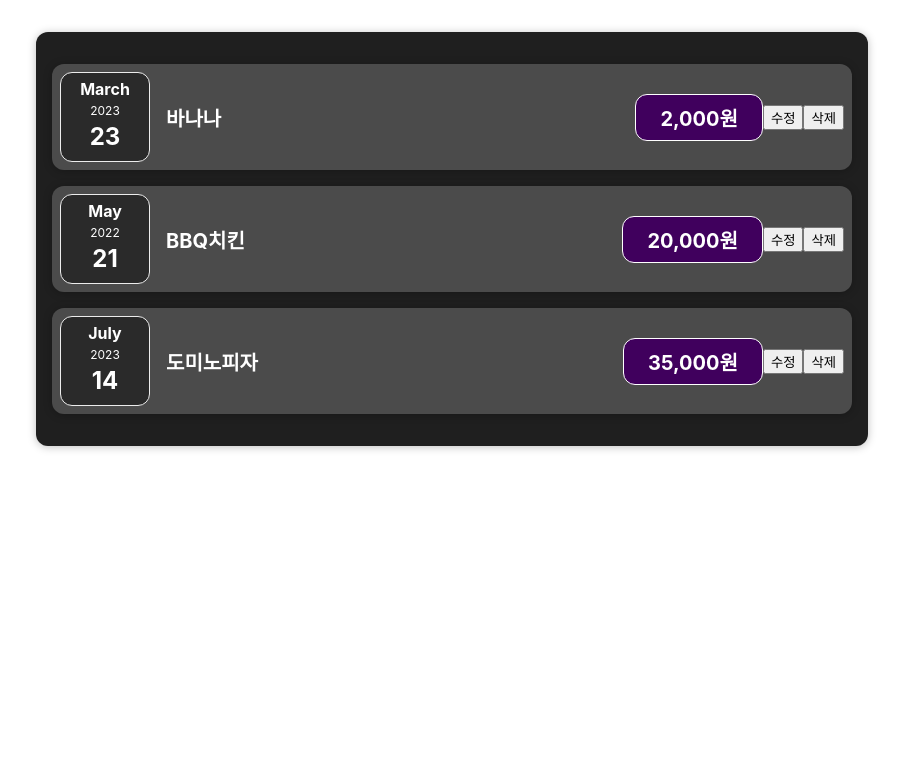
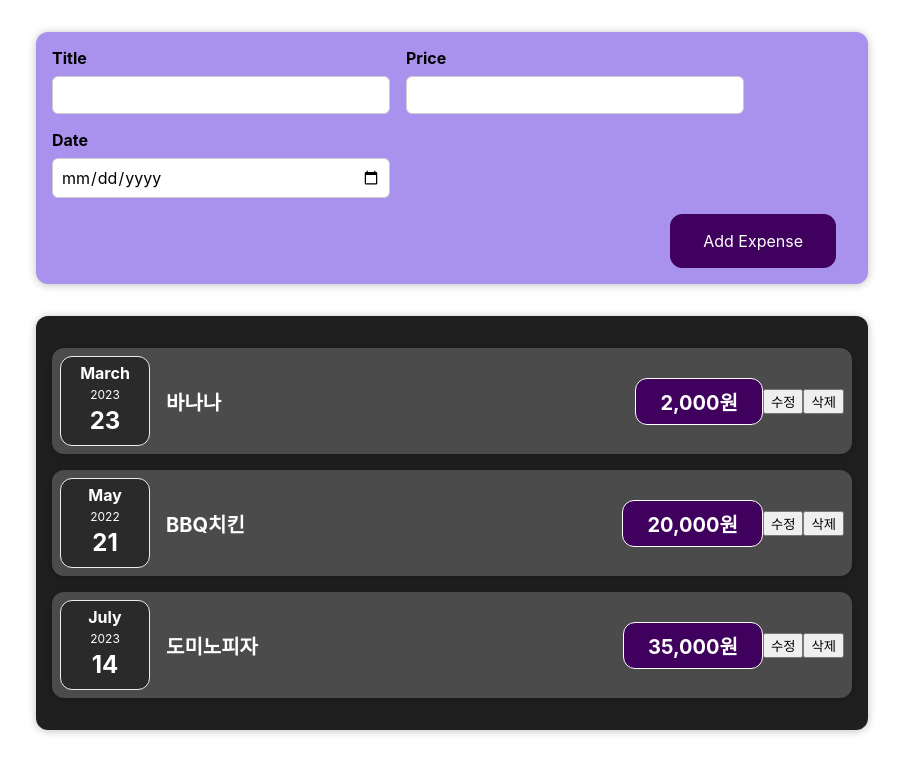
Before and after one commit to sunk-dev/react-study202308new, a React (Create React App) app: page / in a window 1280 px wide. Shown: the top 774 px of the page, without its empty margins (188-1091 px from the left). Built offline with nearby package versions, Linux system fonts and the light colour scheme.

Commit message:
NewExpense Form 만들기

```diff
--- a/src/App.js
+++ b/src/App.js
@@ -1,6 +1,7 @@
 import React from 'react';
-import ExpenseList from './components/ExpenseList';
-import Hello from './Hello';
+import ExpenseList from './components/Expenses/ExpenseList';
+import NewExpense from './components/NewExpense/NewExpense';
+
 
 const App = () => {
   // 지출 항목 객체 배열
@@ -26,6 +27,7 @@ const App = () => {
 
   return (
     <>
+      <NewExpense />
       <ExpenseList items={expenses} />
     </>
   );
--- a/src/components/ExpenseItem.js
+++ b/src/components/Expenses/ExpenseItem.js
@@ -2,7 +2,7 @@ import React, { useState } from 'react';
 // css 로딩
 import './ExpenseItem.css';
 import ExpenseDate from './ExpenseDate';
-import Card from './UI/Card';
+import Card from '../UI/Card';
 
 const ExpenseItem = ({ title, price: propsPrice, date }) => {
 
--- /dev/null
+++ b/src/components/NewExpense/ExpenseForm.css
@@ -0,0 +1,26 @@
+.new-expense__controls {
+  display: flex;
+  flex-wrap: wrap;
+  gap: 1rem;
+  margin-bottom: 1rem;
+  text-align: left;
+}
+
+.new-expense__control label {
+  font-weight: bold;
+  margin-bottom: 0.5rem;
+  display: block;
+}
+
+.new-expense__control input {
+  font: inherit;
+  padding: 0.5rem;
+  border-radius: 6px;
+  border: 1px solid #ccc;
+  width: 20rem;
+  max-width: 100%;
+}
+
+.new-expense__actions {
+  text-align: right;
+}
--- /dev/null
+++ b/src/components/NewExpense/ExpenseForm.js
@@ -0,0 +1,36 @@
+import React from 'react';
+import './ExpenseForm.css';
+
+const ExpenseForm = () => {
+  return (
+    <form>
+      <div className="new-expense__controls">
+        <div className="new-expense__control">
+          <label>Title</label>
+          <input type="text" />
+        </div>
+        <div className="new-expense__control">
+          <label>Price</label>
+          <input
+            type="number"
+            min="100"
+            step="100"
+          />
+        </div>
+        <div className="new-expense__control">
+          <label>Date</label>
+          <input
+            type="date"
+            min="2019-01-01"
+            max="2025-12-31"
+          />
+        </div>
+      </div>
+      <div className="new-expense__actions">
+        <button type="submit">Add Expense</button>
+      </div>
+    </form>
+  );
+};
+
+export default ExpenseForm;
--- /dev/null
+++ b/src/components/NewExpense/NewExpense.css
@@ -0,0 +1,38 @@
+.new-expense {
+  background-color: #a892ee;
+  padding: 1rem;
+  margin: 2rem auto;
+  width: 50rem;
+  max-width: 95%;
+  border-radius: 12px;
+  text-align: center;
+  box-shadow: 0 1px 8px rgba(0, 0, 0, 0.25);
+}
+
+.new-expense button {
+  font: inherit;
+  cursor: pointer;
+  padding: 1rem 2rem;
+  border: 1px solid #40005d;
+  background-color: #40005d;
+  color: white;
+  border-radius: 12px;
+  margin-right: 1rem;
+}
+
+.new-expense button:hover,
+.new-expense button:active {
+  background-color: #510674;
+  border-color: #510674;
+}
+
+.new-expense button.alternative {
+  color: #220131;
+  border-color: transparent;
+  background-color: transparent;
+}
+
+.new-expense button.alternative:hover,
+.new-expense button.alternative:active {
+  background-color: #ddb3f8;
+}
--- /dev/null
+++ b/src/components/NewExpense/NewExpense.js
@@ -0,0 +1,13 @@
+import React from 'react';
+import './NewExpense.css';
+import ExpenseForm from './ExpenseForm';
+
+const NewExpense = () => {
+  return (
+    <div className="new-expense">
+      <ExpenseForm />
+    </div>
+  );
+};
+
+export default NewExpense;
```
Also changed, not shown: src/components/Expenses/ExpenseDate.css (renamed from src/components/ExpenseDate.css), src/components/Expenses/ExpenseDate.js (renamed from src/components/ExpenseDate.js), src/components/Expenses/ExpenseItem.css (renamed from src/components/ExpenseItem.css), src/components/Expenses/ExpenseList.css (renamed from src/components/ExpenseList.css), src/components/Expenses/ExpenseList.js (renamed from src/components/ExpenseList.js).
